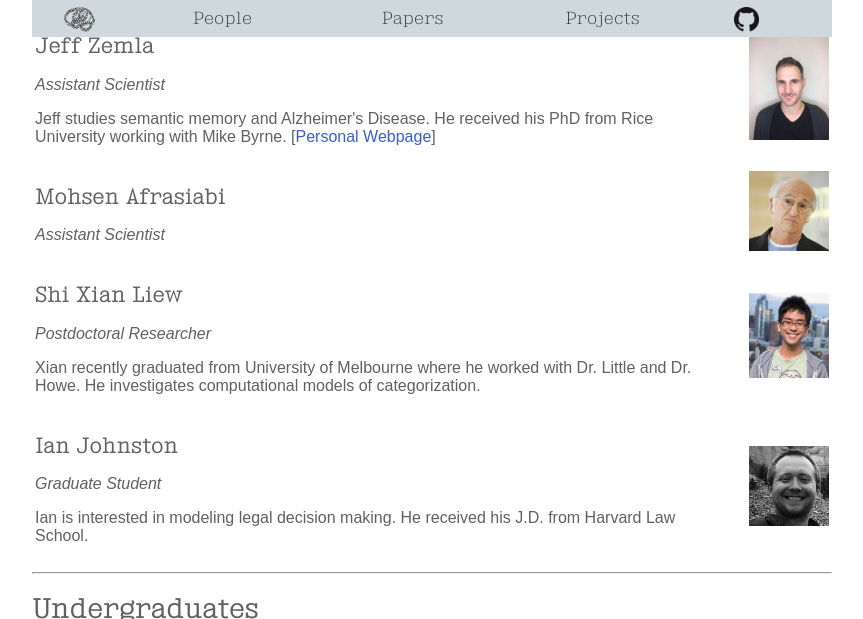
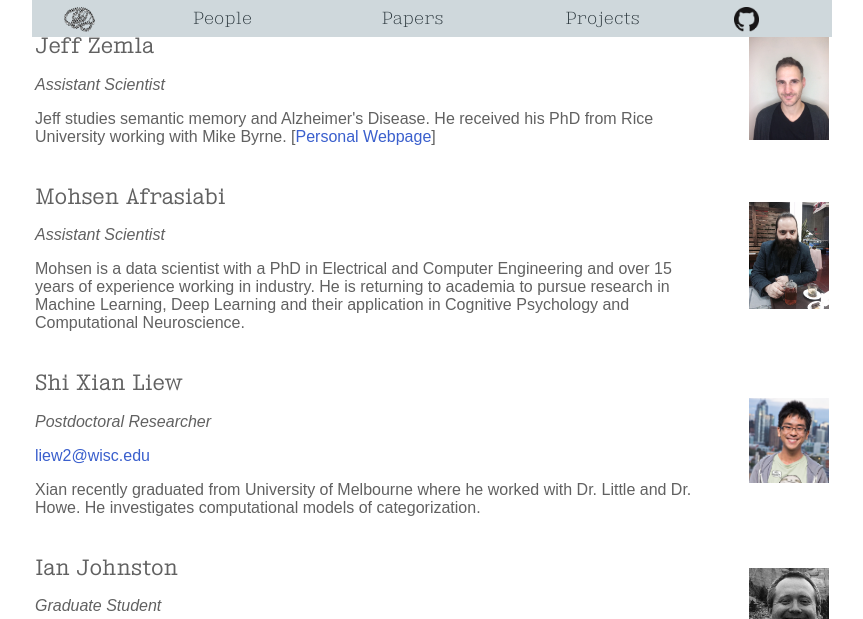
Before and after one commit to AusterweilLab/AusterweilLab.github.io, a Jekyll site: the page built from people/index.html, in a window 1280 px wide and 900 px high, scrolled down 870 px, cut to the strip 0-619 px from the top of the window. Shown: the whole strip, without its empty margins (208-1071 px from the left). Built offline with Jekyll 4.4.1, drawn with Linux system fonts in a browser that asks for light colours; some web fonts are replaced.

Commit message:
Updated with more people!

```diff
--- a/_data/people.json
+++ b/_data/people.json
@@ -19,9 +19,12 @@
 			"website":"http://chil.rice.edu/jzemla/",
             "image": "/img/people/jeff.jpg"},
 			{"name": "Mohsen Afrasiabi",
-			"title": "Assistant Scientist",
+			 "title": "Assistant Scientist",
+			 "blurb": "Mohsen is a data scientist with a PhD in Electrical and Computer Engineering and over 15 years of experience working in industry. He is returning to academia to pursue research in Machine Learning, Deep Learning and their application in Cognitive Psychology and Computational Neuroscience.",
+			 "image": "/img/people/mohsen.jpeg"
             },
 			{"name": "Shi Xian Liew",
+			 "email": "liew2@wisc.edu",
   	 		 "title": "Postdoctoral Researcher",
 			 "blurb": "Xian recently graduated from University of Melbourne where he worked with Dr. Little and Dr. Howe. He investigates computational models of categorization.",
 			 "image": "/img/people/xian.png"
```
Also changed, not shown: img/people/mohsen.jpeg (added).
